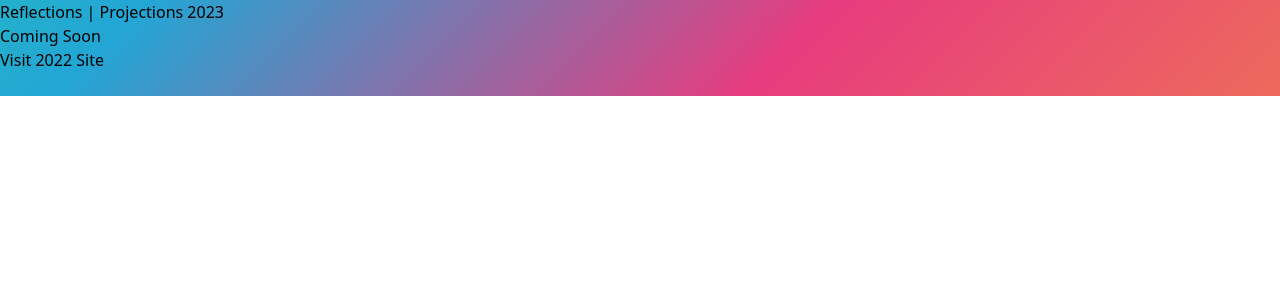
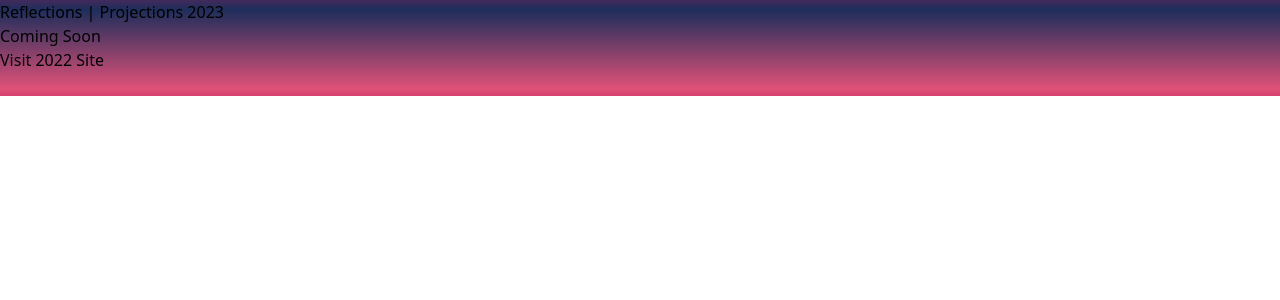
Before and after one commit to ReflectionsProjections/rp2023, a SvelteKit app: page / in a window 1280 px wide. Shown: the top 300 px of the page. Built offline with nearby package versions, Linux system fonts and the light colour scheme; some icons are missing.

Commit message:
Add sunsetty background animation

```diff
--- a/src/app.css
+++ b/src/app.css
@@ -3,19 +3,17 @@
 @tailwind utilities;
 
 .fluid-gradient {
-	background: linear-gradient(-45deg, #ee7752, #e73c7e, #23a6d5, #23d5ab);
+	background: linear-gradient(0deg, #1d2e5b , #C61E5D 30%, #DF5178 45%,  #1d2e5b);
+	/* background: linear-gradient(-45deg, #ee7752, #e73c7e, #23a6d5, #23d5ab); */
 	background-size: 150% 150%;
-	animation: gradient 4s ease infinite;
+	animation: gradient 4s ease forwards;
 }
 
 @keyframes gradient {
 	0% {
-		background-position: 0% 50%;
-	}
-	50% {
-		background-position: 100% 50%;
+		background-position: 50% 100%;
 	}
 	100% {
-		background-position: 0% 50%;
+		background-position: 50% -20%;
 	}
 }
```
